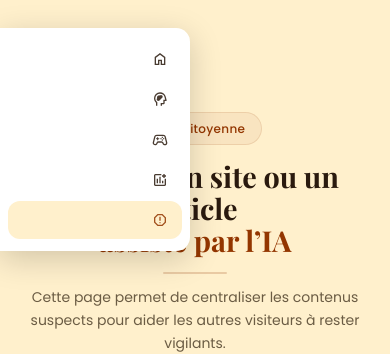
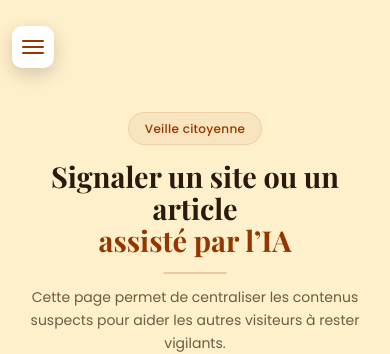
Before and after one commit to mlft9/projet-special-week, a React (Vite) app in the folder app/: page /signaler in a window 390 px wide. Shown: the top 354 px of the page. Built offline with nearby package versions, Linux system fonts and the light colour scheme; no server answers; a web font is replaced by a local one.

Commit message:
/Add : Menu burger pour téléphone

```diff
--- a/app/src/App.css
+++ b/app/src/App.css
@@ -137,6 +137,10 @@
   transition: transform 0.22s cubic-bezier(0.34, 1.56, 0.64, 1);
 }
 
+.side-nav-mobile-toggle {
+  display: none;
+}
+
 .side-nav-shell:hover,
 .side-nav-shell:focus-within {
   transform: translateX(0);
@@ -200,12 +204,50 @@
 
 @media (max-width: 768px) {
   .side-nav-shell {
+    top: 14px;
+    left: 12px;
+    transform: none;
+  }
+
+  .side-nav-mobile-toggle {
+    display: flex;
+    flex-direction: column;
+    justify-content: center;
+    gap: 4px;
+    width: 42px;
+    height: 42px;
+    border: none;
+    border-radius: 10px;
+    background: #ffffff;
+    box-shadow: 0 6px 18px rgba(0, 0, 0, 0.18);
+    padding: 0 10px;
+    cursor: pointer;
+  }
+
+  .side-nav-mobile-toggle span {
+    display: block;
+    height: 2px;
+    width: 100%;
+    border-radius: 999px;
+    background: #933600;
+  }
+
+  .side-nav-drawer {
+    position: fixed;
+    top: 64px;
+    left: 12px;
+    width: 190px;
+    border-radius: 14px;
+    transform: translateX(-125%);
+    transition: transform 0.2s ease;
+  }
+
+  .side-nav-shell.is-open .side-nav-drawer {
     transform: translateX(0);
   }
 
-  .side-nav-drawer {
-    border-radius: 0 14px 14px 0;
-    width: 190px;
+  .side-nav-shell:not(.is-open) .side-nav-link-label {
+    opacity: 1;
   }
 }
 
--- a/app/src/components/BurgerMenu.tsx
+++ b/app/src/components/BurgerMenu.tsx
@@ -1,3 +1,4 @@
+import { useState } from 'react'
 import { NavLink } from 'react-router-dom'
 
 const links = [
@@ -39,13 +40,27 @@ const links = [
 ]
 
 export default function BurgerMenu() {
+  const [mobileOpen, setMobileOpen] = useState(false)
+
   return (
-    <aside className="side-nav-shell" aria-label="Navigation principale">
+    <aside className={`side-nav-shell${mobileOpen ? ' is-open' : ''}`} aria-label="Navigation principale">
+      <button
+        type="button"
+        className="side-nav-mobile-toggle"
+        aria-label="Ouvrir le menu"
+        aria-expanded={mobileOpen}
+        onClick={() => setMobileOpen(prev => !prev)}
+      >
+        <span />
+        <span />
+        <span />
+      </button>
+
       <nav className="side-nav-drawer" aria-label="Menu de navigation">
         <ul>
           {links.map(link => (
             <li key={link.to}>
-              <NavLink to={link.to} end={link.to === '/'}>
+              <NavLink to={link.to} end={link.to === '/'} onClick={() => setMobileOpen(false)}>
                 <span className="side-nav-link-label">{link.label}</span>
                 <svg
                   className="side-nav-link-icon"
```
